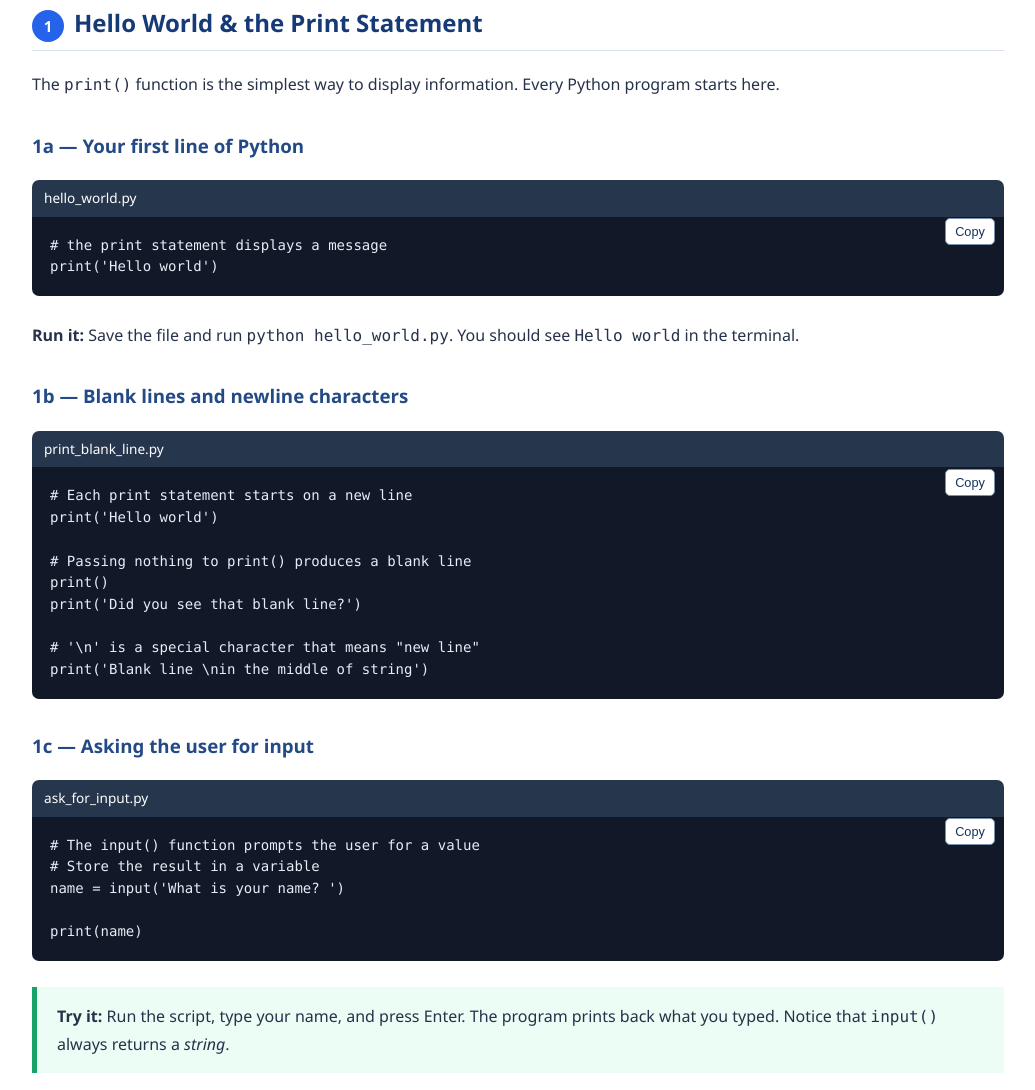
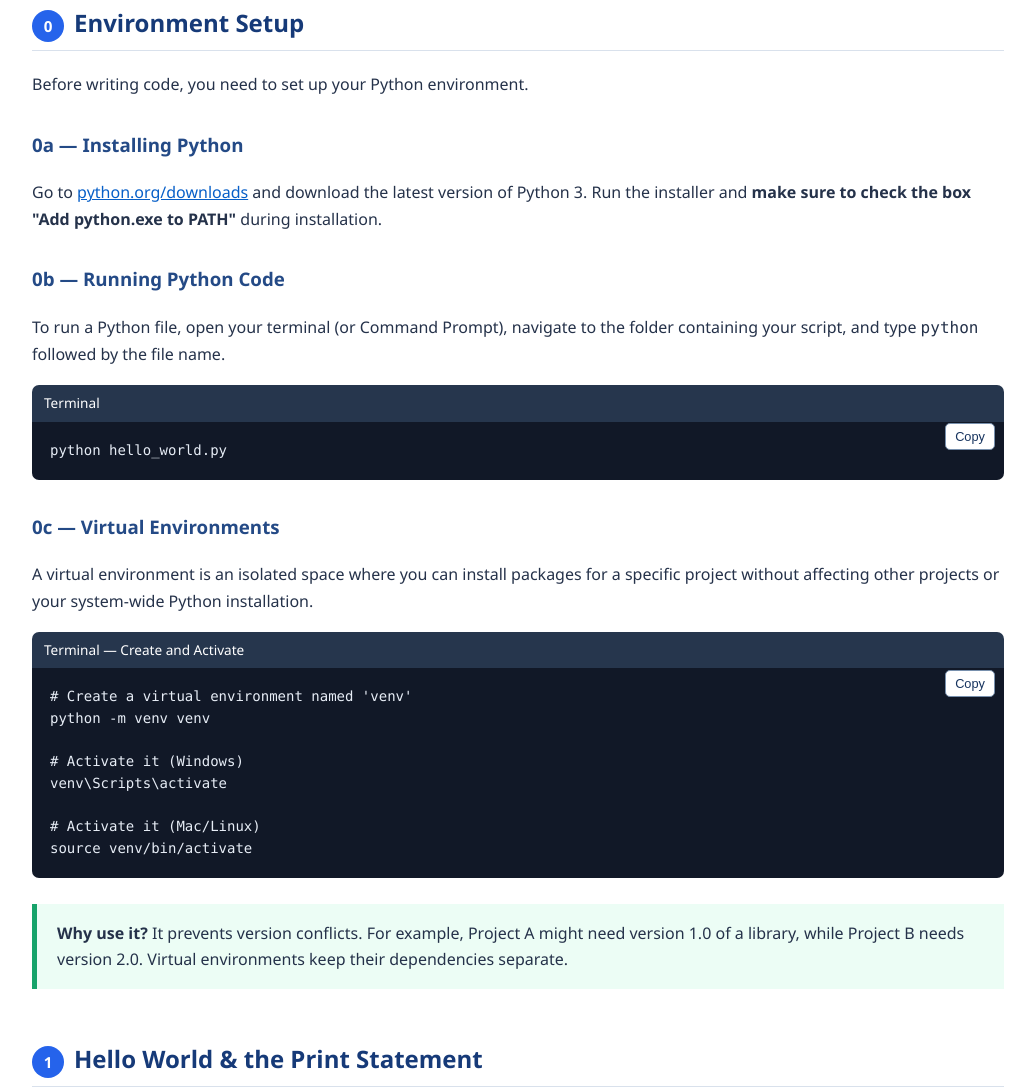
Before and after one commit to kavsrd13/mcp-course---, a plain HTML site: page Instructions/Exercise_01.html in a window 1280 px wide. Shown: the part 1149-2239 px from the top of the page, without its empty margins (122-1157 px from the left). Drawn offline with Linux system fonts and the light colour scheme.

Commit message:
docs: Add environment setup instructions to Exercise 1

```diff
--- a/Instructions/Exercise_01.html
+++ b/Instructions/Exercise_01.html
@@ -285,6 +285,37 @@
         with the Python extension installed.</li>
       <li>No prior Python knowledge required — this is the starting point!</li>
     </ul>
+
+    <!-- STEP 0 -->
+    <h2><span class="step-num">0</span>Environment Setup</h2>
+    <p>Before writing code, you need to set up your Python environment.</p>
+
+    <h3>0a — Installing Python</h3>
+    <p>Go to <a href="https://www.python.org/downloads/" target="_blank" rel="noreferrer">python.org/downloads</a> and download the latest version of Python 3. Run the installer and <strong>make sure to check the box "Add python.exe to PATH"</strong> during installation.</p>
+
+    <h3>0b — Running Python Code</h3>
+    <p>To run a Python file, open your terminal (or Command Prompt), navigate to the folder containing your script, and type <code>python</code> followed by the file name.</p>
+    <div class="code">
+      <div class="label">Terminal</div>
+      <button class="copy-btn" onclick="copyCode(this)">Copy</button>
+      <pre><code>python hello_world.py</code></pre>
+    </div>
+
+    <h3>0c — Virtual Environments</h3>
+    <p>A virtual environment is an isolated space where you can install packages for a specific project without affecting other projects or your system-wide Python installation.</p>
+    <div class="code">
+      <div class="label">Terminal — Create and Activate</div>
+      <button class="copy-btn" onclick="copyCode(this)">Copy</button>
+      <pre><code># Create a virtual environment named 'venv'
+python -m venv venv
+
+# Activate it (Windows)
+venv\Scripts\activate
+
+# Activate it (Mac/Linux)
+source venv/bin/activate</code></pre>
+    </div>
+    <div class="box tip"><strong>Why use it?</strong> It prevents version conflicts. For example, Project A might need version 1.0 of a library, while Project B needs version 2.0. Virtual environments keep their dependencies separate.</div>
 
     <!-- STEP 1 -->
     <h2><span class="step-num">1</span>Hello World &amp; the Print Statement</h2>
```
